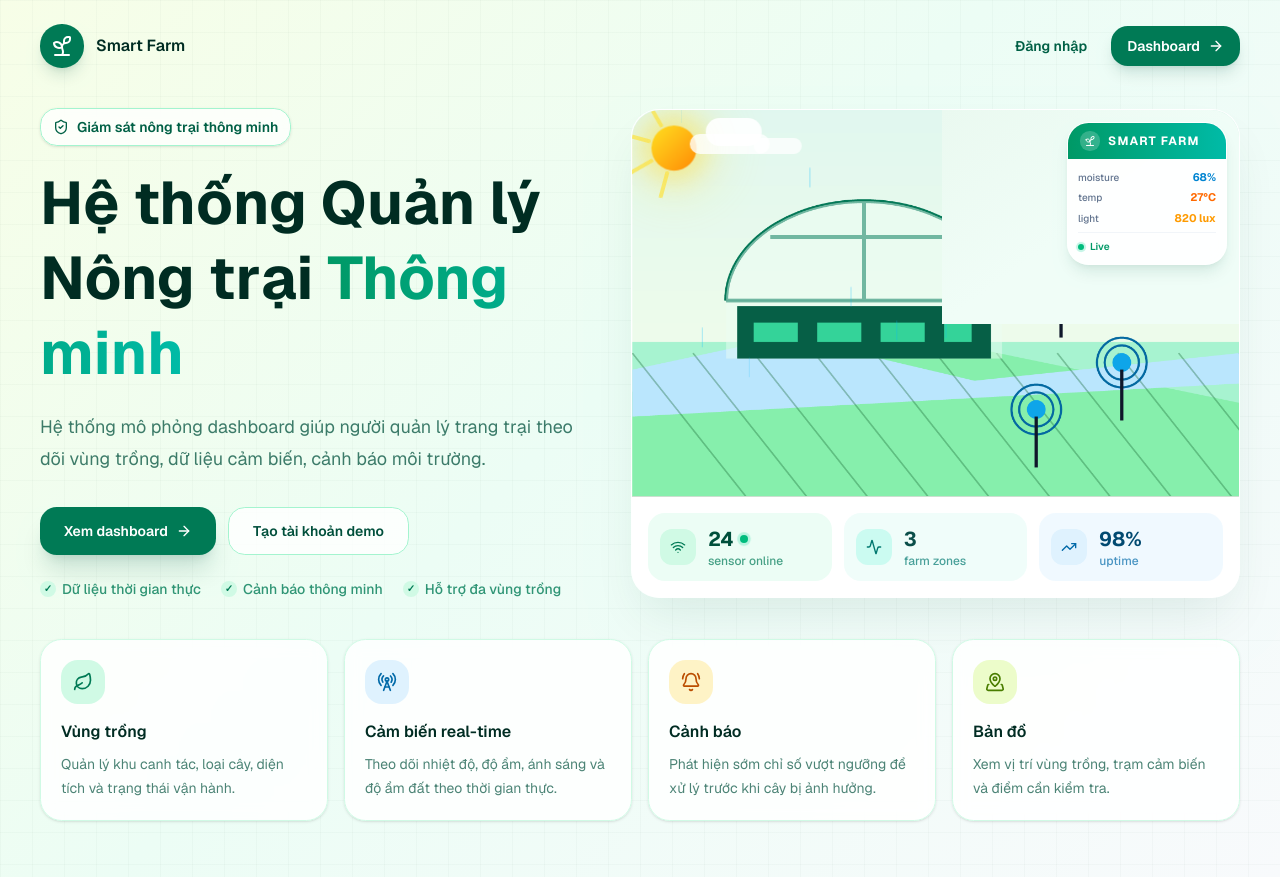
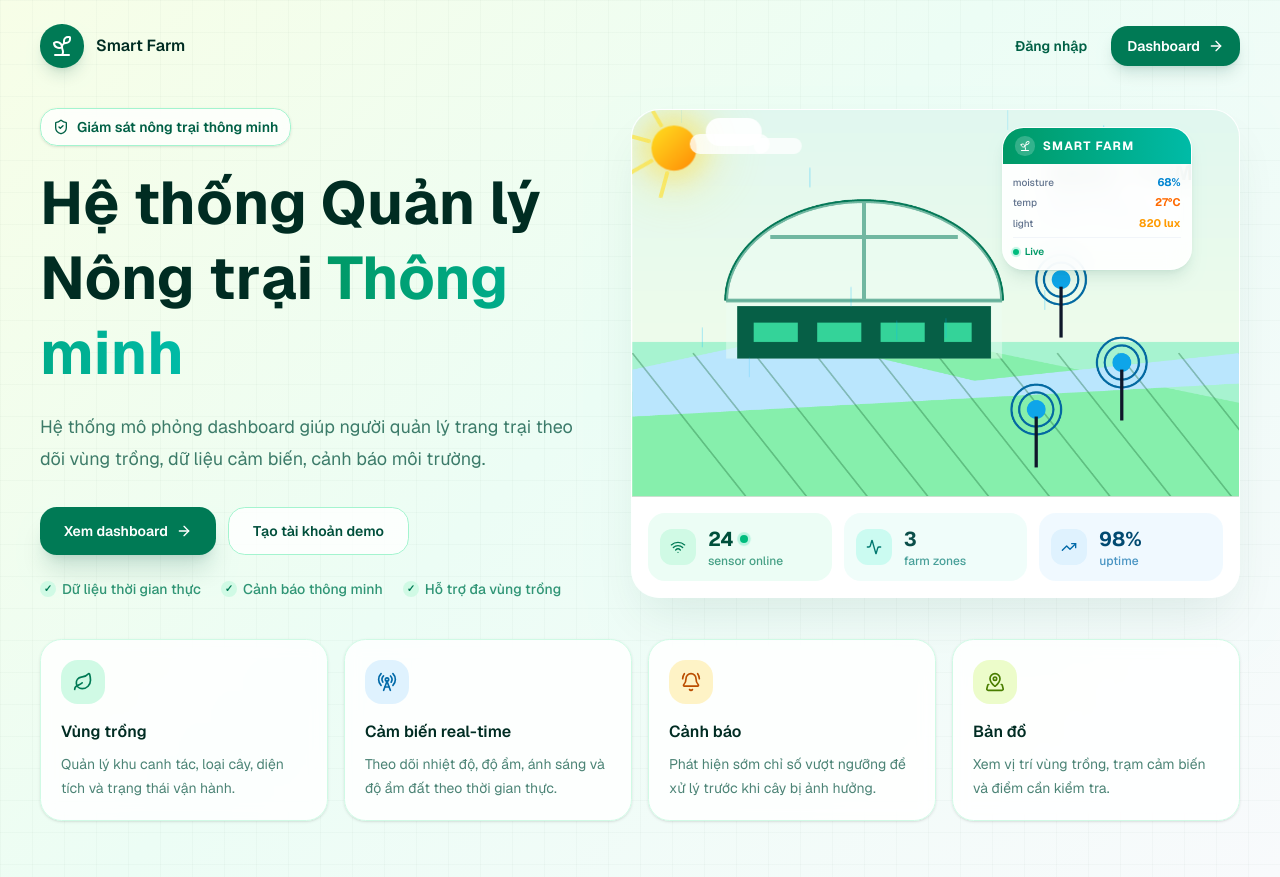
Before and after one commit to athanhneee/agriculture-and-environment, a Next.js app in the folder apps/frontend/: page / in a window 1280 px wide. Built offline with nearby package versions, Linux system fonts and the light colour scheme; no server answers.

Commit message:
fix(homepage): resize SMART FARM card to overlay old baked card in hero PNG

```diff
--- a/apps/frontend/src/app/page.tsx
+++ b/apps/frontend/src/app/page.tsx
@@ -192,12 +192,8 @@ export default async function HomePage() {
                 ))}
               </div>
               {/* ===== END WEATHER SCENE ===== */}
-
-              {/* Mask che card cũ đã baked vào PNG ở góc trên phải */}
-              <div className="pointer-events-none absolute right-0 top-0 h-[44%] w-[49%] rounded-tr-[1.75rem] bg-gradient-to-br from-[#eaf9f0] via-[#f0fdf7] to-[#f0fdf7]" />
-
               {/* ===== SMART FARM INFO CARD ===== */}
-              <div className="absolute right-3 top-3 min-w-[160px] overflow-hidden rounded-2xl border border-white/60 bg-white/90 shadow-lg shadow-emerald-900/10 backdrop-blur-md dark:border-white/20 dark:bg-emerald-950/80">
+              <div className="absolute right-[7.8%] top-[3.5%] min-w-[190px] overflow-hidden rounded-2xl border border-white/60 bg-white/90 shadow-lg shadow-emerald-900/10 backdrop-blur-md dark:border-white/20 dark:bg-emerald-950/80">
                 {/* Header */}
                 <div className="flex items-center gap-2 bg-gradient-to-r from-emerald-600 to-teal-500 px-3 py-2">
                   <span className="flex size-5 items-center justify-center rounded-md bg-white/20">
```
